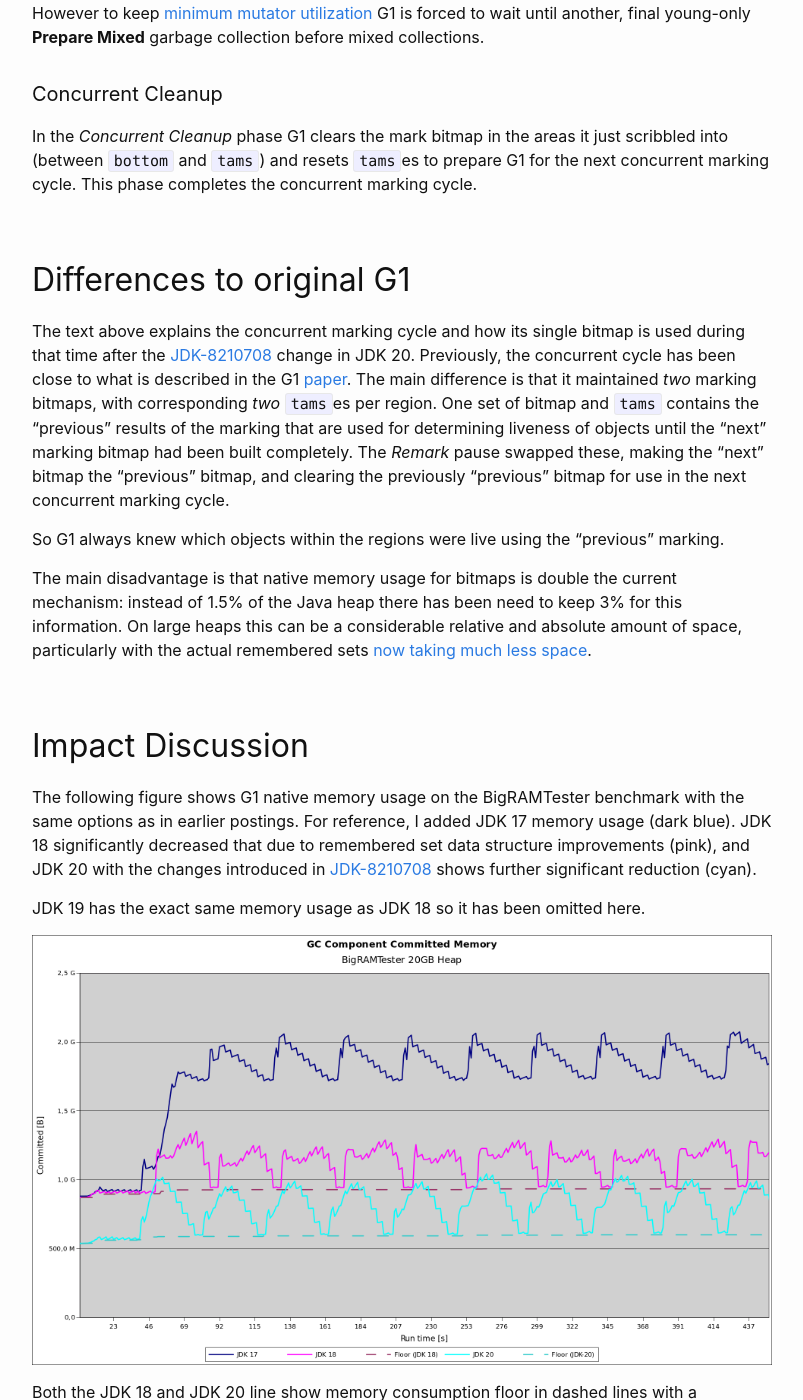
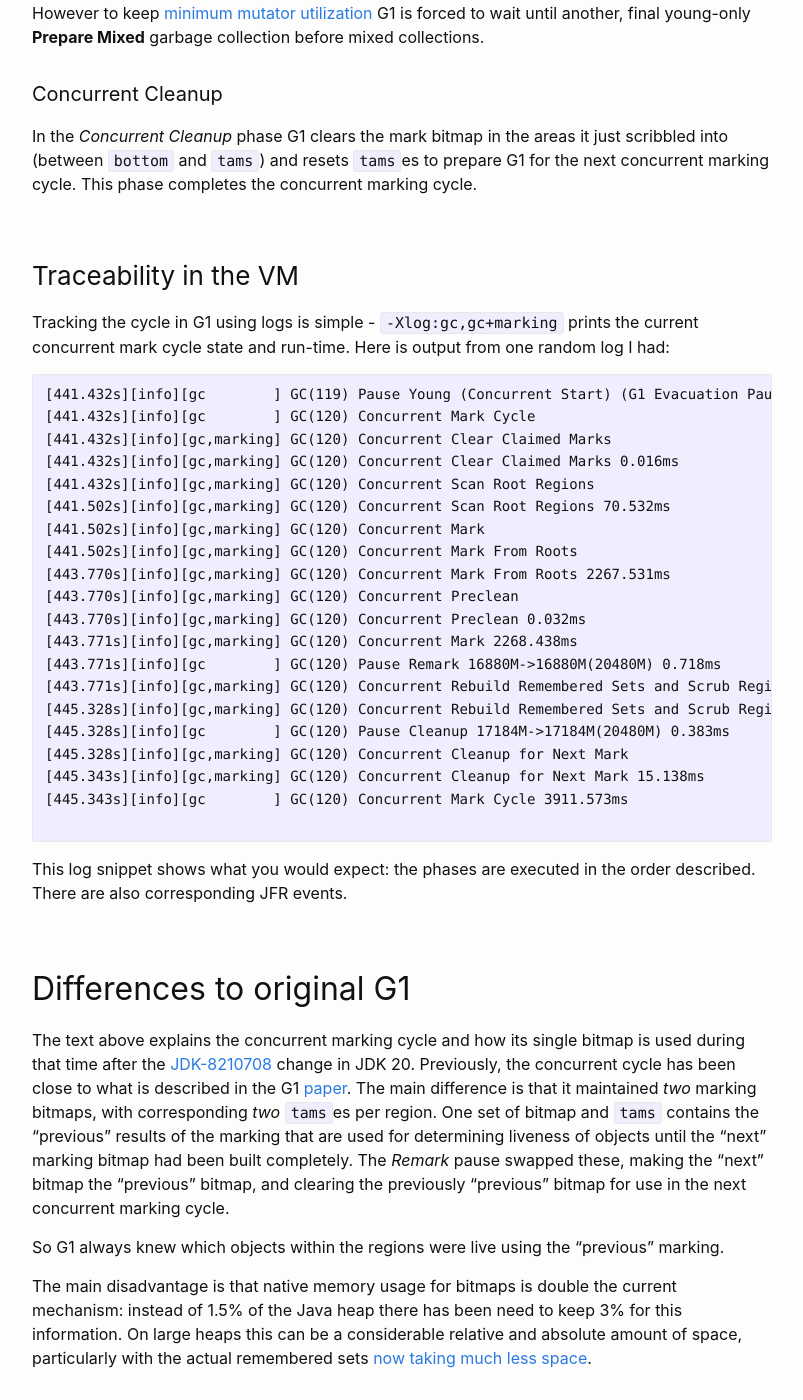
Before and after one commit to tschatzl/tschatzl.github.io, a Jekyll site: the page built from _posts/2022-08-04-concurrent-marking.md, in a window 1280 px wide and 1400 px high, scrolled down 10288 px. Shown: the whole window, without its empty margins (238-1041 px from the left). Built offline with Jekyll 4.4.1, drawn with Linux system fonts in a browser that asks for light colours.

Commit message:
Add tracability section to concurrent marking post

````diff
--- a/_posts/2022-08-04-concurrent-marking.md
+++ b/_posts/2022-08-04-concurrent-marking.md
@@ -255,6 +255,35 @@ At this point G1 is ready to collect old generation regions to start the space r
 
 In the *Concurrent Cleanup* phase G1 clears the mark bitmap in the areas it just scribbled into (between `bottom` and `tams`) and resets `tams`es to prepare G1 for the next concurrent marking cycle. This phase completes the concurrent marking cycle.
 
+### Traceability in the VM ###
+
+Tracking the cycle in G1 using logs is simple - `-Xlog:gc,gc+marking` prints the current concurrent mark cycle state and run-time. Here is output from one random log I had:
+
+```
+[441.432s][info][gc        ] GC(119) Pause Young (Concurrent Start) (G1 Evacuation Pause) 16928M->16520M(20480M) 199.167ms
+[441.432s][info][gc        ] GC(120) Concurrent Mark Cycle
+[441.432s][info][gc,marking] GC(120) Concurrent Clear Claimed Marks
+[441.432s][info][gc,marking] GC(120) Concurrent Clear Claimed Marks 0.016ms
+[441.432s][info][gc,marking] GC(120) Concurrent Scan Root Regions
+[441.502s][info][gc,marking] GC(120) Concurrent Scan Root Regions 70.532ms
+[441.502s][info][gc,marking] GC(120) Concurrent Mark
+[441.502s][info][gc,marking] GC(120) Concurrent Mark From Roots
+[443.770s][info][gc,marking] GC(120) Concurrent Mark From Roots 2267.531ms
+[443.770s][info][gc,marking] GC(120) Concurrent Preclean
+[443.770s][info][gc,marking] GC(120) Concurrent Preclean 0.032ms
+[443.771s][info][gc,marking] GC(120) Concurrent Mark 2268.438ms
+[443.771s][info][gc        ] GC(120) Pause Remark 16880M->16880M(20480M) 0.718ms
+[443.771s][info][gc,marking] GC(120) Concurrent Rebuild Remembered Sets and Scrub Regions
+[445.328s][info][gc,marking] GC(120) Concurrent Rebuild Remembered Sets and Scrub Regions 1556.808ms
+[445.328s][info][gc        ] GC(120) Pause Cleanup 17184M->17184M(20480M) 0.383ms
+[445.328s][info][gc,marking] GC(120) Concurrent Cleanup for Next Mark
+[445.343s][info][gc,marking] GC(120) Concurrent Cleanup for Next Mark 15.138ms
+[445.343s][info][gc        ] GC(120) Concurrent Mark Cycle 3911.573ms
+
+```
+
+This log snippet shows what you would expect: the phases are executed in the order described. There are also corresponding JFR events.
+
 ## Differences to original G1 ##
 
 The text above explains the concurrent marking cycle and how its single bitmap is used during that time after the [JDK-8210708](https://bugs.openjdk.org/browse/JDK-8210708) change in JDK 20. Previously, the concurrent cycle has been close to what is described in the G1 [paper](https://dl.acm.org/doi/10.1145/1029873.1029879). The main difference is that it maintained *two* marking bitmaps, with corresponding *two* `tams`es per region. One set of bitmap and `tams` contains the "previous" results of the marking that are used for determining liveness of objects until the "next" marking bitmap had been built completely. The *Remark* pause swapped these, making the "next" bitmap the "previous" bitmap, and clearing the previously "previous" bitmap for use in the next concurrent marking cycle.
````
